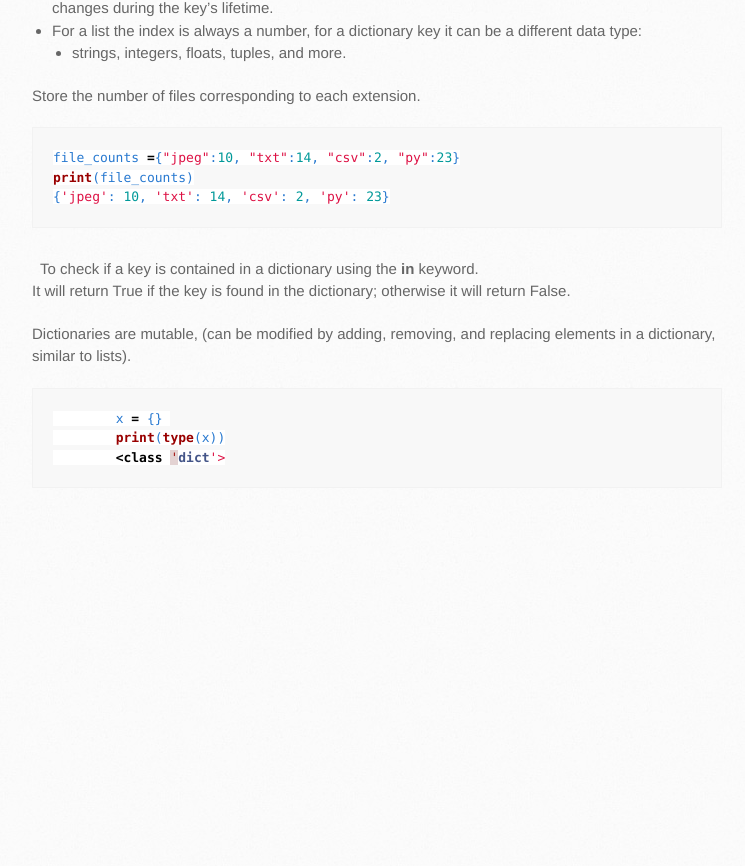
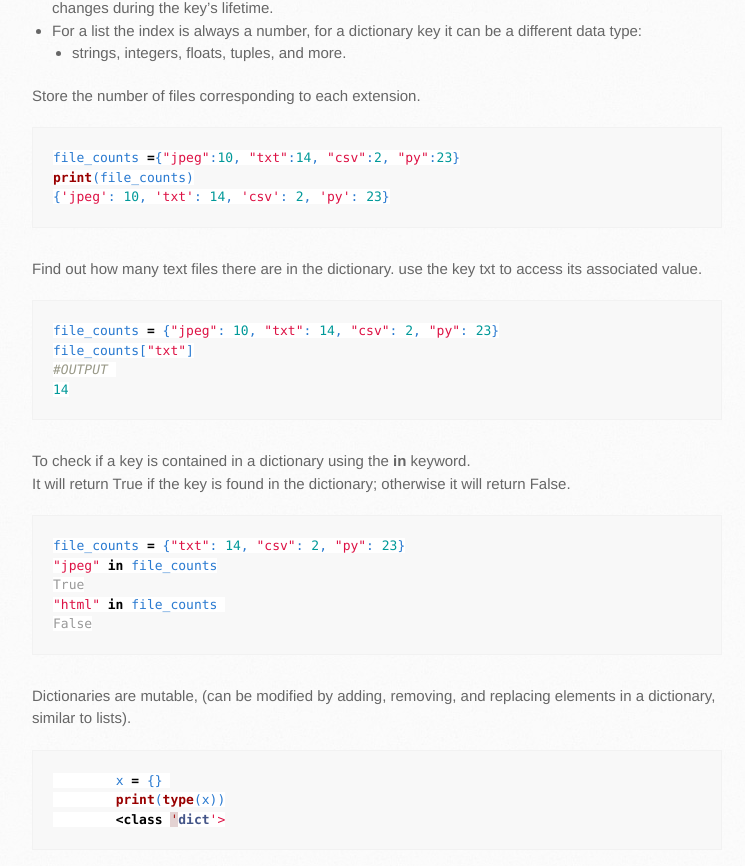
Before and after one commit to trumpfheller/trumpfheller.github.io, a Jekyll site: the page built from dictionary.md, in a window 1280 px wide and 900 px high, scrolled down 815 px. Shown: the top 866 px of the window, without its empty margins (128-873 px from the left). Built offline with Jekyll 4.4.1, drawn with Linux system fonts in a browser that asks for light colours; before the commit the page ends 1356 px from its top, so only the background shows below that.

Commit message:
Update dictionary.md

````diff
--- a/dictionary.md
+++ b/dictionary.md
@@ -37,8 +37,25 @@
 {'jpeg': 10, 'txt': 14, 'csv': 2, 'py': 23}
 ```
 
+Find out how many text files there are in the dictionary. use the key txt to access its associated value.
+```python
+file_counts = {"jpeg": 10, "txt": 14, "csv": 2, "py": 23}
+file_counts["txt"]
+#OUTPUT
+14
+```
+
 To check if a key is contained in a dictionary using the **in** keyword. <br>
 It will return True if the key is found in the dictionary; otherwise it will return False.
+```python
+file_counts = {"txt": 14, "csv": 2, "py": 23}
+"jpeg" in file_counts
+True
+"html" in file_counts
+False
+```
+
+
 
 Dictionaries are mutable, (can be modified by adding, removing, and replacing elements in a dictionary, similar to lists).
 
````
